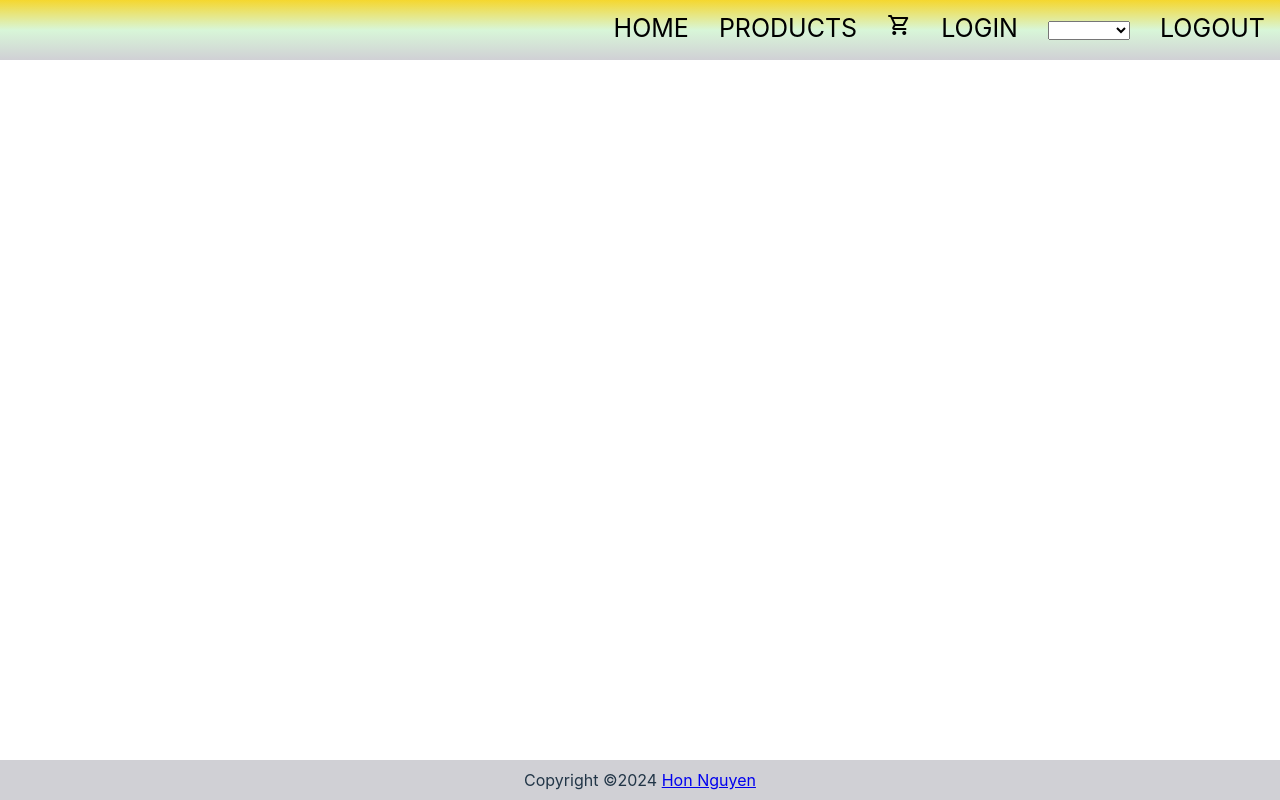
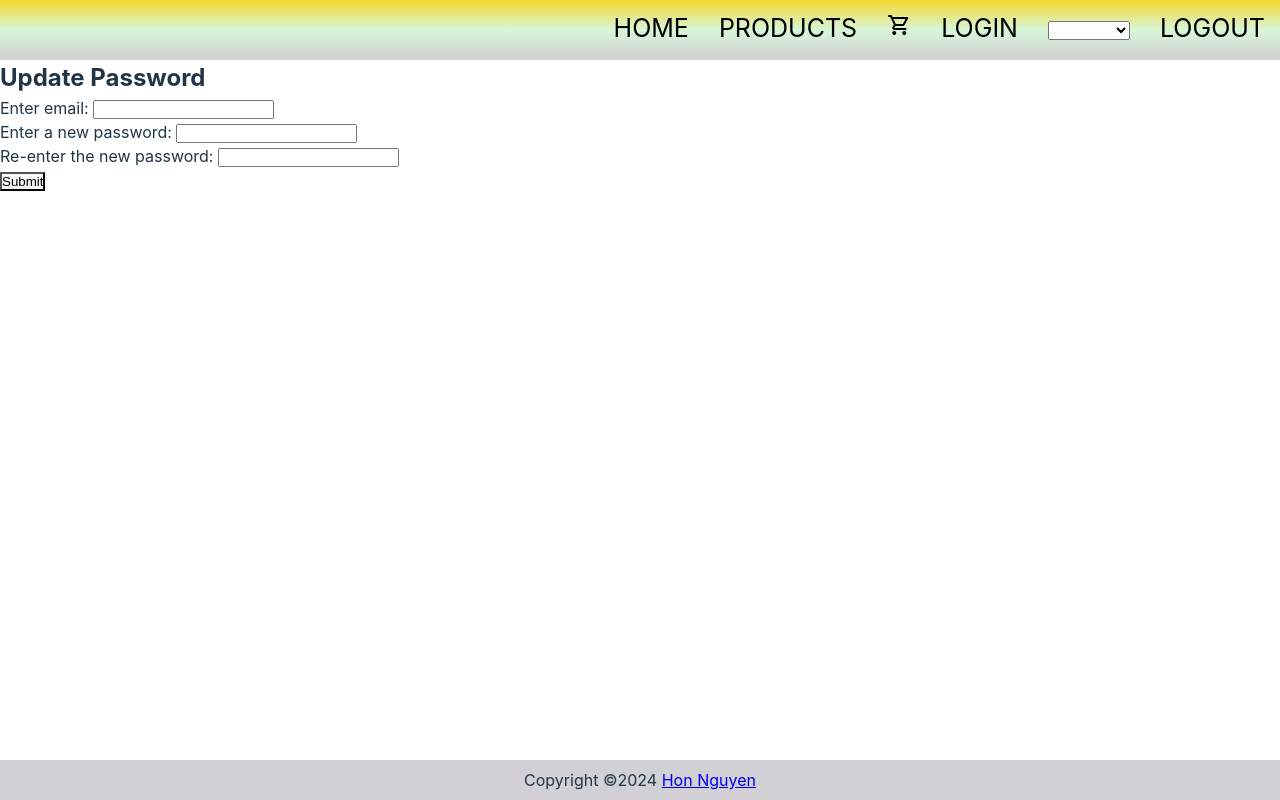
Before and after one commit to hon-nova/meta-course, a React (Vite) app: page /meta-course/forgot-password in a window 1280 px wide. Built offline with nearby package versions, Linux system fonts and the light colour scheme; no server answers.

Commit message:
added ForgotPassword

```diff
--- a/src/App.jsx
+++ b/src/App.jsx
@@ -11,11 +11,12 @@
 import ProductList from "./components/ProductList";
 import { useUser } from './UseContext'
 import Footer from "./components/Footer";
+import ForgotPassword from "./components/ForgotPassword";
 
 function App() {
    const [appUsers, setAppUsers]=useState([])
    const [cartPassed,setCartPassed]=useState([])
-   const [totalItems, setTotalItems] = useState(0);
+   // const [totalItems, setTotalItems] = useState(0);
 
    const takeCart = (data)=>{
       setCartPassed(data)
@@ -41,7 +42,6 @@
 
    /**Products Part */
    const [productsApp,setProductsApp]=useState([])
-   // const [cart,setCart]=useState([])
 
    const fetchProducts= async ()=>{
      const response = await fetch('https://dummyjson.com/products')
@@ -55,16 +55,15 @@
      fetchProducts()
    },[])
 
-   let {setContextProducts}=useUser()
+   let {setContextProducts,setCartItems}=useUser()
    setContextProducts(productsApp)
+   setCartItems(cartPassed)
    /**cartProducts */
 
-   const takeQuantity =(data)=>{
-      setTotalItems(data)
-   }
+
    return (
       <Router basename="/meta-course">
-         <Navbar totalItems={totalItems}/>
+         <Navbar/>
 
          <Routes>
          <Route path="/" element={<Header/>}/>
@@ -72,8 +71,9 @@
             <Route path="/profile" element={<Profile />}/>
             <Route path="/login" element={<LoginUser />}/>
             <Route path="/logout" element={<Logout />}/>
-            <Route path="/cart" element={<Cart cart={cartPassed} totalItems={totalItems} />}/>
-            <Route path="/products" element={<ProductList products={productsApp} callback={takeCart} callback2={takeQuantity}/>}/>
+            <Route path="/cart" element={<Cart cart={cartPassed} />}/>
+            <Route path="/products" element={<ProductList products={productsApp} callback={takeCart}/>}/>
+            <Route path='/forgot-password' element={<ForgotPassword/>}/>
          </Routes>
         <Footer/>
       </Router>
--- a/src/components/Cart.jsx
+++ b/src/components/Cart.jsx
@@ -1,7 +1,9 @@
 /* eslint-disable react/prop-types */
 import {useUser} from '../UseContext'
 import { useState, useEffect } from "react";
-const Cart = ({ cart,totalItems}) => {
+
+
+const Cart = ({cart}) => {
    const [myCart, setMyCart] = useState(cart || []);
    const [message, setMessage] = useState("");
    // const [items, setItems] = useState(totalItems);
@@ -49,11 +51,7 @@
       // alert('item deleted')
       setMyCart(tempCart);
    };
-   useEffect(()=>{
-      // let itemCount = myCart.reduce((total, { quantity }) => total + quantity, 0);
-      // console.log('itemCount::',itemCount)
-      // setItems(itemCount)
-   },[myCart])
+
    useEffect(()=>{
       setCartItems(myCart)
    },[myCart])
--- /dev/null
+++ b/src/components/ForgotPassword.jsx
@@ -0,0 +1,112 @@
+import {useState} from 'react'
+import { useNavigate } from 'react-router-dom';
+const ForgotPassword = () => {
+
+
+const [forgotPwdForm,setForgotPwdForm]=useState({
+   email:'',
+   password:'',
+   confirm_password:''
+})
+const [message,setMessage]=useState({
+   error:'',
+   success:''
+})
+
+const navigateTo =useNavigate()
+
+const handleInputChange =(e)=>{
+   let {value,name}= e.target
+   setForgotPwdForm((prevState)=>({
+      ...prevState,
+      [name]: value
+   }))
+}
+
+const handleSubmitForgotPassword =(e)=>{
+   e.preventDefault()
+   //validation here...
+   const {email,password, confirm_password}=forgotPwdForm
+
+   let pattern=/[a-zA-Z0-9!@#$%&*]/g
+
+   const isPasswordValid = (pwd)=>{
+      if(pattern.test(pwd)===true){
+         return true
+      } else {
+         return false
+      }
+   }
+
+   if(email==='' || password===''||confirm_password===''){
+      setMessage((prev)=>({...prev, error: 'Please fill out all required fields.'}))
+
+      setTimeout(()=>setMessage((prev)=>({...prev, error: ''})),3000)
+      return false
+   }
+
+   if(!isPasswordValid(password)){
+
+      setMessage((prev)=>({...prev, error: 'Invalid Password. Password must contain lowercases, uppercase, numbers, special characters: !@#$%&*'}))
+
+      setTimeout(()=>setMessage((prev)=>({...prev, error: ''})),3000)
+
+      return false;
+
+   } else if(password!==confirm_password){
+      setMessage((prev)=>({...prev, error: 'Please fill out all required fields.'}))
+
+      setTimeout(()=>setMessage((prev)=>({...prev, error: ''})),3000)
+      return false;
+   }
+
+   //1 retrieve users from localStorage
+   //2 compare this current inputs against the localStorage users
+   //...if foundUser, update, alert them, navigate to loginPage
+   //... if not foundUser, alert them, return;
+
+   let localUsers=JSON.parse(localStorage.getItem('appUsers'))
+   // console.log('localUsers::',localUsers)
+   const foundUser = localUsers.find((user)=>user.newUser.email===email)
+   console.log('foundUser::',foundUser)
+   if(foundUser){
+
+      setForgotPwdForm((prev)=>({...prev,password: password}))
+
+      setMessage((prev)=>({...prev,success:'Password Updated'}))
+      setTimeout(() => {
+         setMessage((prev)=>({...prev,success:''}))
+         navigateTo('/login')
+      }, 2000);
+
+   } else {
+      console.log("USER NOT FOUND")
+      setMessage((prev)=>({...prev,error:'USER NOT FOUND'}))
+      setTimeout(() => {
+         setMessage((prev)=>({...prev,error:''}))
+      }, 3000);
+      return;
+   }
+}
+
+   return (
+      <div className="forgot_password">
+      <h2>Update Password</h2>
+      {message.success && <p className='success'>{message.success}</p>}
+      {message.error && <p className='error'>{message.error}</p>}
+         <form onSubmit={handleSubmitForgotPassword}>
+            Enter email: <input type="email" name="email" value={forgotPwdForm.email} onChange={handleInputChange} />
+            <br />
+            Enter a new password: <input type="password" name="password" value={forgotPwdForm.password} onChange={handleInputChange}/>
+            <br />
+            Re-enter the new password: <input type="password" name="confirm_password" value={forgotPwdForm.confirm_password} onChange={handleInputChange} />
+            <br />
+            <div id="submit_password">
+               <button type="submit">Submit</button>
+            </div>
+         </form>
+      </div>
+   );
+};
+
+export default ForgotPassword;
--- a/src/components/Header.jsx
+++ b/src/components/Header.jsx
@@ -12,7 +12,7 @@
       <h2>Blog Post</h2>
       <LoggedInUser />
       {/* <ProductList products={contextProducts}/> */}
-      {/* <Page /> */}
+
       <p>Lorem ipsum dolor sit amet, consectetur adipisicing elit. Nemo, velit alias deleniti perspiciatis praesentium cupiditate recusandae vitae id ad atque culpa hic molestiae sapiente, cumque, reiciendis nisi quia laudantium! Accusamus.
        Quis odio odit officia magnam tempora accusamus! Necessitatibus accusantium magni sapiente nisi nostrum totam neque commodi? In repellendus, corrupti, beatae laudantium nesciunt esse iusto architecto animi doloremque, consequuntur eaque aut?
        Aut, autem! Commodi non placeat quia fugit velit quibusdam praesentium molestias voluptas dolorem vero labore ea est illum itaque animi, perspiciatis cum blanditiis officia deserunt? Veritatis iure libero ipsum eveniet.
--- a/src/components/LoginUser.jsx
+++ b/src/components/LoginUser.jsx
@@ -103,7 +103,10 @@
                   onChange={handleInputChange}
                />
                <br />
+               <div id="login-forgot-pwd">
                <button type="submit">Login</button>
+               <Link to='/forgot-password'>Forgot Password? </Link>
+               </div>
             </form>
          </div>
 
--- a/src/components/ProductList.jsx
+++ b/src/components/ProductList.jsx
@@ -1,14 +1,31 @@
 /* eslint-disable react/prop-types */
 
 // eslint-disable-next-line react/prop-types
-import {useState, useEffect} from 'react'
-const ProductList = ({ products, callback,callback2 }) => {
+
+import {useState,useEffect} from 'react'
+import {useUser} from '../UseContext'
+const ProductList = ({ products, callback}) => {
 
    const [cartProducts, setCartProducts]=useState([])
-   const [message,setMessage]=useState('')
-   const [quantityP,setQuantityP]=useState(0)
+   const [message,setMessage]=useState({
+      success:'',
+      warning:''
+   })
+
+   const {currentUser,setCartItems,cartItems}=useUser()
 
    const handleAdd =(item)=>{
+
+   /*  if(!currentUser){
+
+         setMessage((mObj)=>({...mObj,warning: "Please log in to save your items."}))
+         setTimeout(() => {
+            setMessage((mObj)=>({...mObj,warning: ""}))
+         }, 3000);
+
+         return;
+      }*/
+
       setMessage("Item added.")
       setTimeout(()=>setMessage(''),3000)
       let tempCart=[...cartProducts]
@@ -18,33 +35,25 @@
       if(existingItemIndex===-1){
          tempCart.push({...item,quantity:1})
          setCartProducts(tempCart)
+         setCartItems(tempCart)
 
-         // console.log('cart in main')
-         // console.log(tempCart)
       } else {
 
          tempCart[existingItemIndex].quantity++;
          setCartProducts(tempCart);
+         setCartItems(tempCart)
 
-         // console.log('cart in else')
-         // console.log(tempCart)
       }
-
       if(callback){
          callback(tempCart)
       }
-      if(callback2){
-         callback2(quantityP)
-      }
    }
-   useEffect(()=>{
-      let itemCartCount=cartProducts.reduce((total,{quantity})=>total+quantity,1)
-      setQuantityP(itemCartCount)
-   },[cartProducts])
+   useEffect(()=>setCartItems(cartItems),[cartItems])
 
    return (
       <div className="top">
-      {message && <p className='success'>{message}</p>}
+      {message.success && <p className='success'>{message.success}</p>}
+      {message.warning && <p className='warning'>{message.warning}</p>}
   <div className="products-container">
 
          <div className="left"></div>
@@ -66,9 +75,7 @@
                   return (
 
                      <li key={id}>
-
                         <div className="product-card">
-
                         <p>
                               <img src={thumbnail} alt="product" id="product-img"/>
                            </p>
@@ -95,9 +102,7 @@
 <div className="products-container">
 
        <div className="left"></div>
-
        <div className="products">
-
           {products &&
              products.map((item) => {
                 let {
@@ -111,11 +116,8 @@
                    thumbnail,
                 } = item;
                 return (
-
                    <li key={id}>
-
                       <div className="product-card">
-
                       <p>
                             <img src={thumbnail} alt="product" id="product-img"/>
                          </p>
--- a/src/styles/index.css
+++ b/src/styles/index.css
@@ -68,6 +68,13 @@
   color: green;
   font-size: 25px;
   background-color: rgb(234, 247, 216);
+}
+
+.warning {
+  color: goldenrod;
+  font-size: 25px;
+  background-color: rgb(241, 238, 203);
+  font-weight: bolder;
 }
 
 /* ProductList */
@@ -179,4 +186,9 @@
   background-color: red;
 }
 
+/* <ForgotPassword/> */
+#login-forgot-pwd {
+  display: flex;
+}
+
 /*# sourceMappingURL=index.css.map */
```
Also changed, not shown: src/components/Navbar.jsx (+10 -14 lines), src/styles/index.scss (+11 -0 lines), 1 other file (tests, documents, lock files or other folders).
